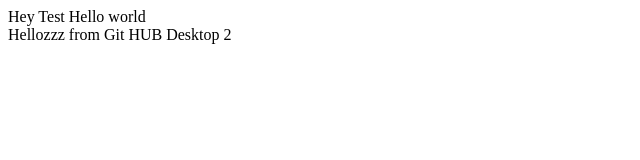
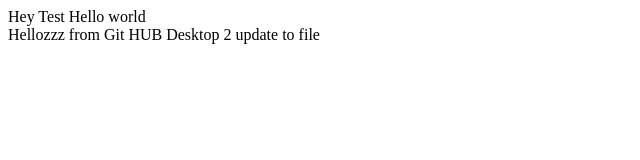
Before and after one commit to nimace03/test-js, a plain HTML site: page test-js/index.html in a window 1280 px wide. Shown: the full height of the page, 0-640 px from the left. Drawn offline with Linux system fonts and the light colour scheme.

Commit message:
udpate 2
new line

```diff
--- a/test-js/index.html
+++ b/test-js/index.html
@@ -9,6 +9,7 @@
 	</div>
 	<div>
 		Hellozzz from Git HUB Desktop 2
+		update to file
 	</div>
 	<script src="script.js"></script>
 </body>
```
